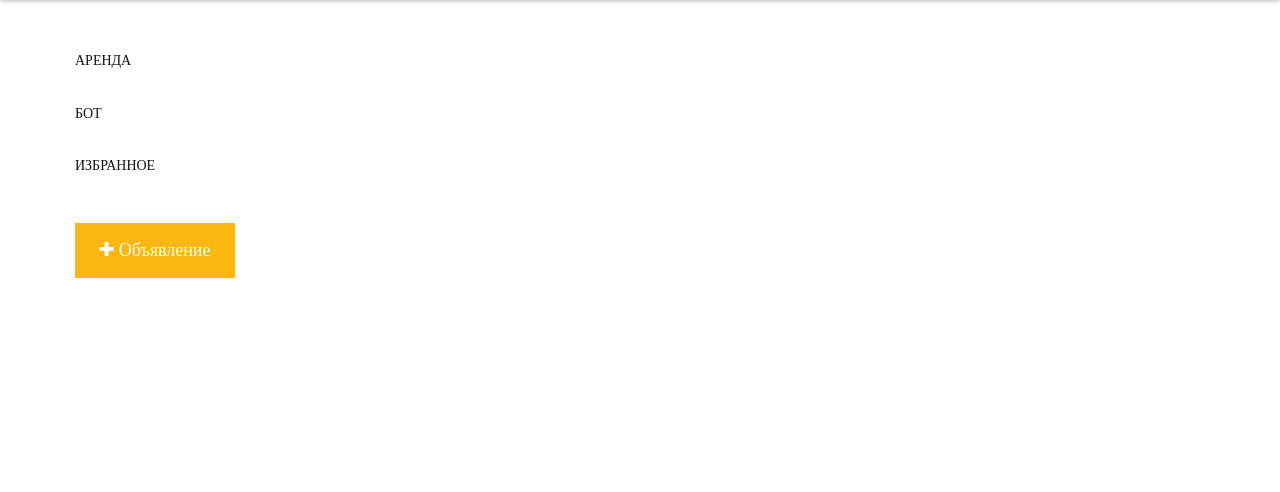
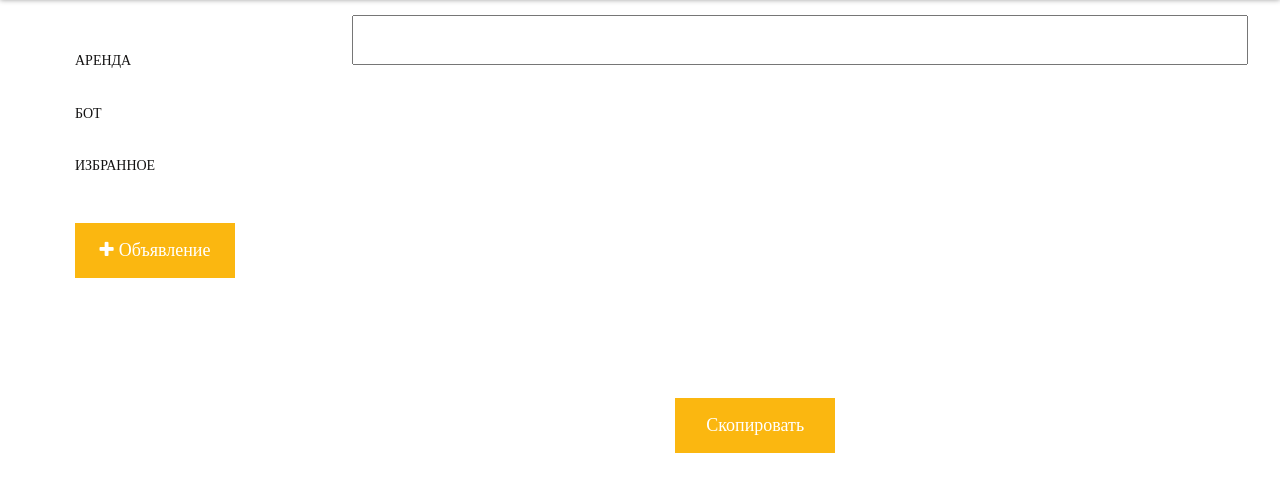
Before and after one commit to LizaMetla/placex, a Django app: page /bot/ in a window 1280 px wide. Shown: the part 50-542 px from the top of the page. Run offline with Django 3.2, Linux system fonts and the light colour scheme; some libraries are stand-ins or nearby versions.

Commit message:
feat: add bot-page

```diff
--- a/rent/static/rent/css/core-style.css
+++ b/rent/static/rent/css/core-style.css
@@ -381,6 +381,20 @@ a.advert-detail-article:hover {
 
 .font-for-adresses {
   font-family: 'Times New Roman', Times, serif;
+}
+
+.bot-code {
+  position: relative;
+  margin: 0 auto;
+  display: block;
+  width: calc(100% - 30%);
+  height: 50px;
+  font-size: 30px;
+}
+
+.copy-btn {
+  position: relative;
+  left: calc(100% - 41% - 80px);
 }
 
 h1,
--- a/rent/templates/rent/bot.html
+++ b/rent/templates/rent/bot.html
@@ -1,4 +1,6 @@
 {% extends 'rent/base.html' %}
 {% block context %}
 
+<input type="text" name="code" id="code" class="bot-code">
+<button class="btn amado-btn copy-btn">Скопировать</button>
 {% endblock %}
```
